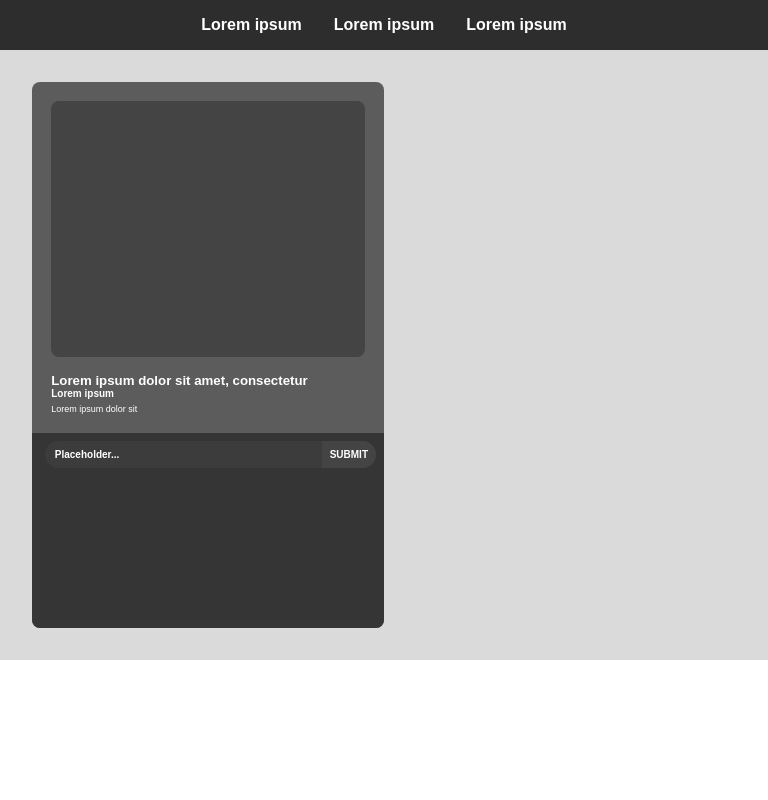
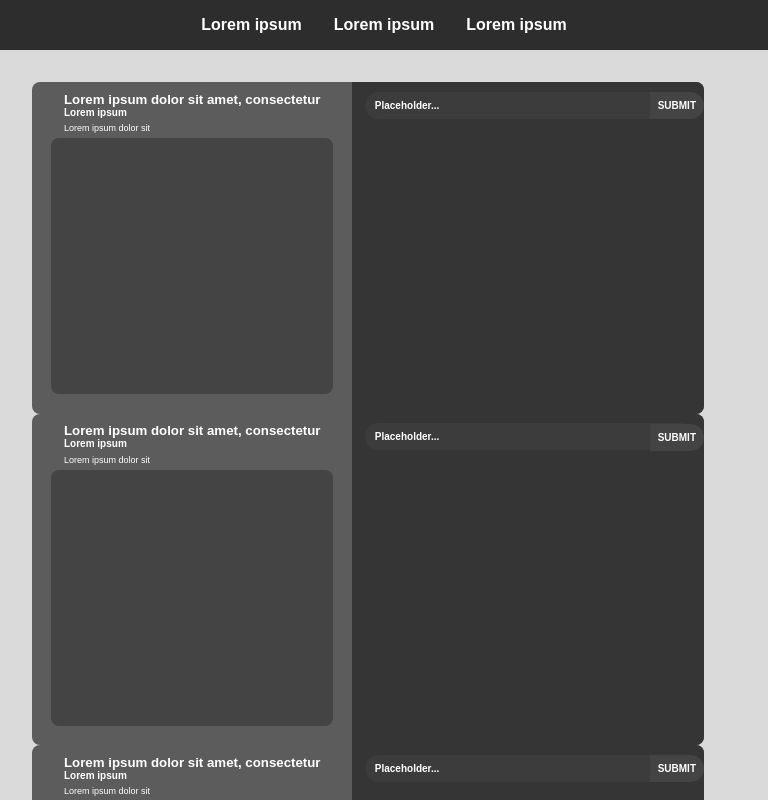
Before and after one commit to AuraSp/Post-Template, a React (Create React App) app: page / in a window 768 px wide. Shown: the top 800 px of the page. Built offline with nearby package versions, Linux system fonts and the light colour scheme.

Commit message:
included @media for responsiveness

```diff
--- a/src/App.js
+++ b/src/App.js
@@ -9,6 +9,7 @@ import Post from './components/post';
 import './styles/header.css';
 import './styles/main.css';
 import './styles/post.css';
+import './styles/@media.css';
 
 function App() {
   return (
--- a/src/components/main.jsx
+++ b/src/components/main.jsx
@@ -6,8 +6,8 @@ function Main({ Post }) {
 
       {/* Post Section */}
       <Post />
-      {/* <Post />
-      <Post /> */}
+      <Post />
+      <Post />
 
     </main>
   )
--- a/src/components/post.jsx
+++ b/src/components/post.jsx
@@ -26,8 +26,9 @@ function Post() {
           <button
             type='button'>SUBMIT</button>
         </div>
-        <div className='comment-space'>
-
+        <div className='scroll'>
+          <div className='comment-space'>
+          </div>
         </div>
       </div>
 
--- /dev/null
+++ b/src/styles/@media.css
@@ -0,0 +1,57 @@
+@media screen and (min-width:641px) and (max-width: 1200px) {
+
+    .container {
+        flex-flow: column wrap;
+    }
+
+    .post-card {
+        flex-flow: row nowrap;
+        width: fit-content;
+    }
+
+    .post {
+        flex-direction: column-reverse;
+        width: 20em;
+        padding: 0.6em 1.2em 1.2em 1.2em;
+    }
+
+    .post-description {
+        padding: 0 0 0 0.8em;
+    }
+
+    .post-description span:last-child {
+        margin: 0.6em 0 0.6em 0;
+    }
+
+    .comment {
+        width: 22em;
+        border-bottom-left-radius: 0;
+        border-top-right-radius: 8px;
+    }
+
+
+    .comment-space {
+        /* overflow-y:auto; */
+    }
+}
+
+
+@media screen and (max-width: 640px) {
+    .container {
+        flex-flow: column nowrap;
+    }
+
+    header {
+        text-align: right;
+        padding: 0.6em 1em;
+    }
+
+    nav:first-of-type {
+        display: none;
+    }
+
+    header span {
+        display: inline;
+        font-size: 22px;
+    }
+}
--- a/src/styles/post.css
+++ b/src/styles/post.css
@@ -38,7 +38,6 @@
 }
 
 .comment {
-    padding: 0.5em 0.5em 0 0.8em;
     background-color: var(--post-comment-background);
     border-bottom-left-radius: 8px;
     border-bottom-right-radius: 8px;
@@ -46,6 +45,7 @@
 
 .comment-input {
     position: relative;
+    padding: 0.6em 0.6em 0 0.8em;
 }
 
 .comment-input input {
@@ -71,11 +71,17 @@
     border: none;
     padding: 0.8em;
     font-size: 10px;
+    transform: translateY(10px);
     background-color: var(--post-background);
     border-top-right-radius: 22px;
     border-bottom-right-radius: 22px;
 }
 
 .comment-space {
+    height: 30em;
+}
+
+.scroll {
+    overflow-y: scroll;
     height: 10em;
 }
```
